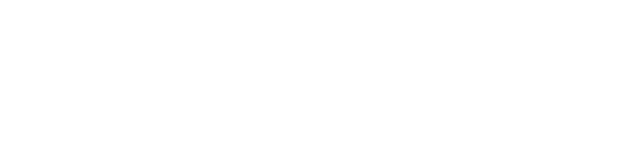
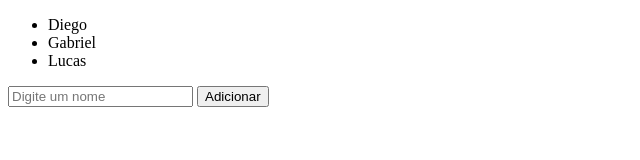
Before and after one commit to hiagosaraujo/cursojs, a plain HTML site: page modulo2/M02E04/index.html in a window 1280 px wide. Shown: the whole page, without its empty margins (0-640 px from the left). Drawn offline with Linux system fonts and the light colour scheme.

Commit message:
Código feito e funcionando

```diff
--- a/modulo2/M02E04/index.html
+++ b/modulo2/M02E04/index.html
@@ -6,9 +6,14 @@
 </head>
 
 <body>
+    <div id="lista">
+        <ul>
 
-    <script>
-    </script>
+        </ul>
+        <input type="text" placeholder="Digite um nome">
+        <button>Adicionar</button>
+    </div>
+    <script src="nomes.js"></script>
 
 </body>
 
--- /dev/null
+++ b/modulo2/M02E04/nomes.js
@@ -0,0 +1,33 @@
+var listElement = document.querySelector('#lista ul');
+var inputElement = document.querySelector('#lista input');
+var buttonElement = document.querySelector('#lista button');
+
+var nomes = [
+    'Diego',
+    'Gabriel',
+    'Lucas'
+];
+
+function renderNomes() {
+    listElement.innerHTML = '';
+
+    for (nome of nomes) {
+        var nomeElement = document.createElement('li');
+        var nomeText = document.createTextNode(nome);
+
+        nomeElement.appendChild(nomeText);
+        listElement.appendChild(nomeElement);
+    }
+}
+
+renderNomes();
+
+function adicionar() {
+    var nomeText = inputElement.value;
+
+    nomes.push(nomeText);
+    inputElement.value = '';
+    renderNomes();
+}
+
+buttonElement.onclick = adicionar;
```
